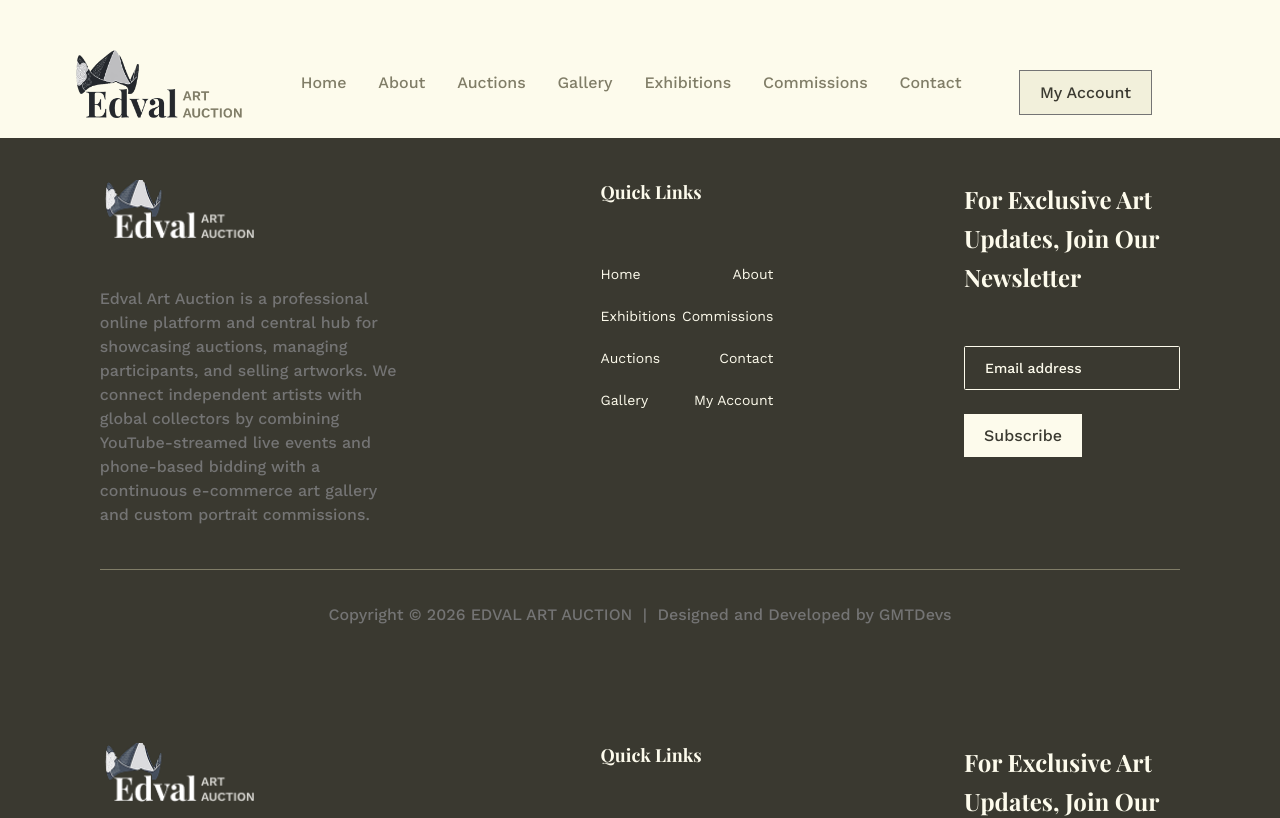
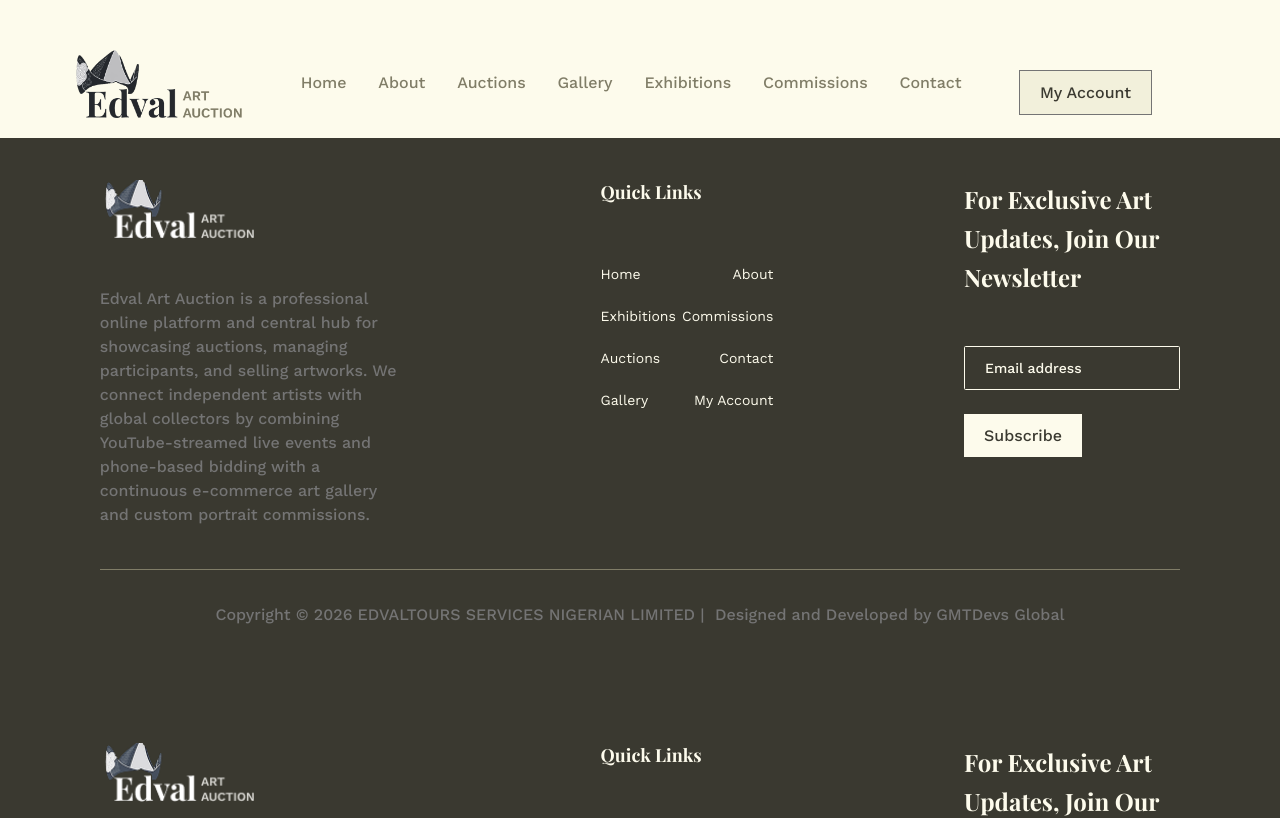
Before and after one commit to GMTDevelopers/edval-auction-frontend, a Next.js app: page /footer in a window 1280 px wide. Shown: the top 818 px of the page. Built offline with nearby package versions, Linux system fonts and the light colour scheme; no server answers; a web font is replaced by a local one.

Commit message:
copyright corrected

```diff
--- a/app/(components)/tab/tabs.jsx
+++ b/app/(components)/tab/tabs.jsx
@@ -38,7 +38,7 @@ const Tab = () => {
         const result = await login(loginData);
         if (result.success) {
             setIsSuccess("Login successful!");
-           console.log('Login successful:', result);
+/*            console.log('Login successful:', result);         */
             setTimeout(() => {
                 if (result?.data?.data?.user?.role==='admin'){
                     router.push('/admin/overview');
@@ -86,7 +86,7 @@ const Tab = () => {
             }
         } catch (error) {
             setIsError(error);
-            console.log('Signup failed:');
+/*             console.log('Signup failed:'); */
         }
 
     };
--- a/app/admin/artworks/addNewArt/page.jsx
+++ b/app/admin/artworks/addNewArt/page.jsx
@@ -88,14 +88,14 @@ const AddNewArt = () => {
         };
 
         const result = await AddArtwork(payload);
-        console.log('handle submit result', result)
+ /*        console.log('handle submit result', result) */
         if(!result.success){
             console.log(result)
             toast.error(result.err.message);
         }
         if(result.success){
             toast.success("Artwork created successfully.");
-            console.log('Artwork created successfully:', result);
+/*             console.log('Artwork created successfully:', result); */
             router.back()
         }
     };
--- a/app/admin/artworks/page.jsx
+++ b/app/admin/artworks/page.jsx
@@ -24,13 +24,13 @@ const GetArtworks = async (filter) => {
                 data.error|| "failed to get Artworks"
             )
         }
-        console.log(data)
+    /*     console.log(data) */
         return {
             success:true,
             data: data
         };
     } catch (err) {
-        console.log(err)
+        /* console.log(err) */
         return {
             success: false,
             err,
@@ -55,7 +55,7 @@ const Artworks = () => {
             const result = await GetArtworks(filter);
             setArtworks(result.data || []);
             setLoading(false);
-            console.log('artworks',result);
+/*             console.log('artworks',result); */
         }
         trying()
     }, [filter]);
--- a/app/footer/page.jsx
+++ b/app/footer/page.jsx
@@ -49,7 +49,7 @@ const Footer = () => {
                     </div>
                 </div>
                 <div className={styles.copyright}>
-                    <p>Copyright © 2026 EDVAL ART AUCTION   |   Designed and Developed by GMTDevs</p>
+                    <p>Copyright © 2026 EDVALTOURS SERVICES NIGERIAN LIMITED  |   Designed and Developed by <Link href='https://wwww.gmtdevs.com' target='_blank'>GMTDevs Global</Link> </p>
                 </div>
             </div>
         </footer>
--- a/app/pages/auctions/page.jsx
+++ b/app/pages/auctions/page.jsx
@@ -43,7 +43,7 @@ const getAuctionData = async () => {
   const data = await response.json();
   return data;
   } catch (err) {
-    console.error('Error fetching auction data:', err);
+/*     console.error('Error fetching auction data:', err); */
     return {
       success: false,
       error: err.message,
```
Also changed, not shown: app/admin/artists/page.jsx (+4 -4 lines), app/admin/auctions/[status]/[slug]/page.jsx (+13 -13 lines), app/page.jsx (+4 -4 lines), app/pages/auctions/[slug]/page.jsx (+5 -5 lines).
